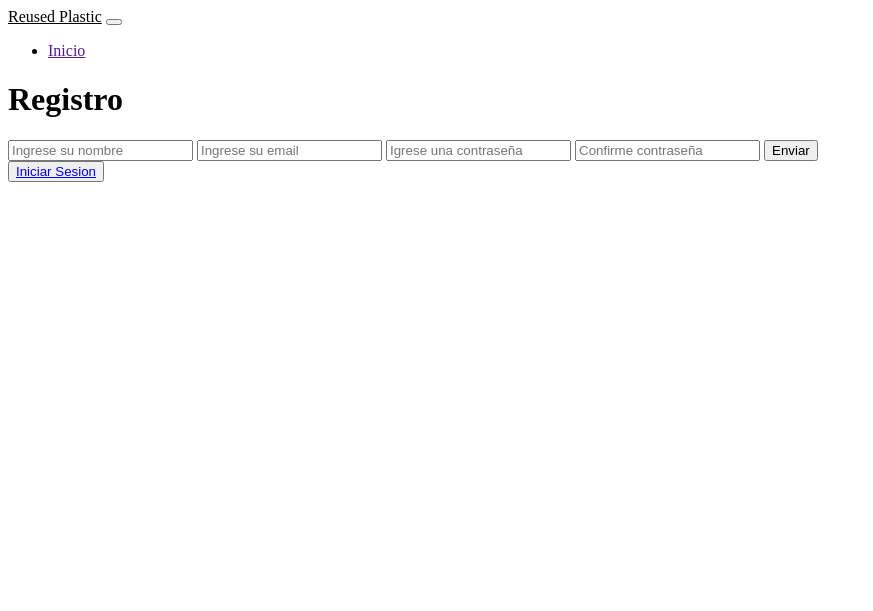
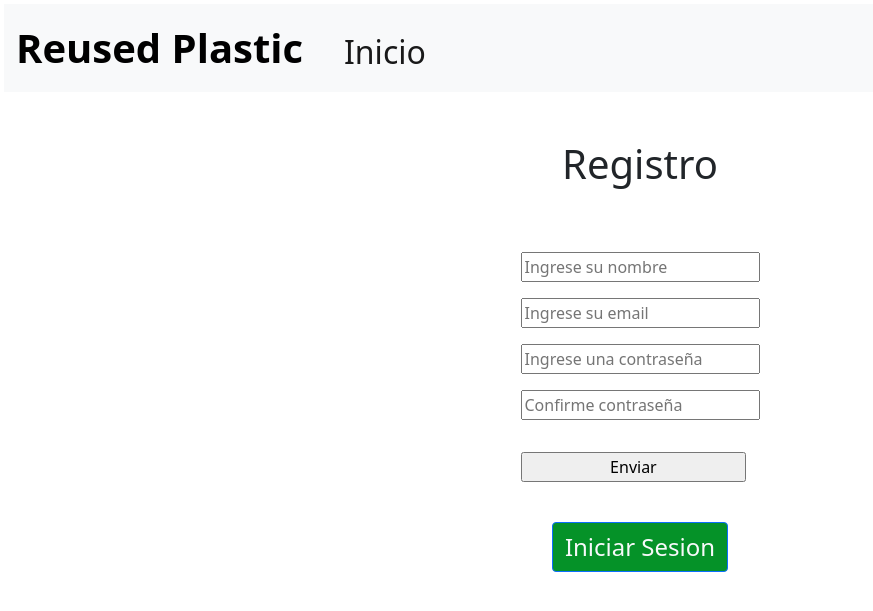
Before and after one commit to AnibalLP/Emprendimiento2021, a PHP site: page /signup.php in a window 1280 px wide. Shown: the top 611 px of the page, without its empty margins (0-873 px from the left). Run offline with PHP 8.4, Linux system fonts and the light colour scheme.

Commit message:
diseño
-formulario de registro

```diff
--- a/Comenzando/login.php
+++ b/Comenzando/login.php
@@ -33,15 +33,14 @@
     <link href="https://cdn.jsdelivr.net/npm/bootstrap@5.0.2/dist/css/bootstrap.min.css" rel="stylesheet" integrity="sha384-EVSTQN3/azprG1Anm3QDgpJLIm9Nao0Yz1ztcQTwFspd3yD65VohhpuuCOmLASjC" crossorigin="anonymous">
   </head>
   <body>
-    <?php require 'partials/header0.php' ?>
+    <?php require 'partials/header1.php' ?>
 
     <?php if(!empty($message)): ?>
       <p> <?= $message ?></p>
     <?php endif; ?>
-
+    <h1 class="d-flex justify-content-center aling-center m-5">Inicio de sesión</h1>
     <div class="d-flex justify-content-center rounded-3 rounded-lg">
     <form class="" action="login.php" method="POST">
-
       <input class="row justify-content-center m-3" name="usuario" type="text" placeholder="Ingrese su nombre">
       <input class="row justify-content-center m-3" name="email" type="text" placeholder="Ingrese su email">
       <input class="row justify-content-center m-3" name="passwrd" type="password" placeholder="Ingrese su contraseña">
--- a/Comenzando/partials/header0.php
+++ b/Comenzando/partials/header0.php
@@ -1,5 +1,3 @@
 <h1 class="d-flex justify-content-center aling-center m-5">
     Reused Plastic
 </h1>
-
-<h1 class="d-flex justify-content-center aling-center m-5">Inicio de sesión</h1>
--- a/Comenzando/partials/header1.php
+++ b/Comenzando/partials/header1.php
@@ -8,7 +8,7 @@
     <div class="collapse navbar-collapse" id="navbarText">
       <ul class="navbar-nav me-auto m-2 mb-lg-0 text-dark">
         <li class="nav-item">
-          <a class="nav-link active" aria-current="page" href="">Inicio</a>
+          <a class="nav-link active" aria-current="page" href="index.php">Inicio</a>
         </li>
         <?php
                       if (isset($_SESSION['user_id'])) {
--- a/Comenzando/signup.php
+++ b/Comenzando/signup.php
@@ -25,6 +25,8 @@
     <meta charset="utf-8">
     <title>Registro</title>
     <link href="https://fonts.googleapis.com/css?family=Roboto" rel="stylesheet">
+    <link href="https://cdn.jsdelivr.net/npm/bootstrap@5.1.3/dist/css/bootstrap.min.css" rel="stylesheet"
+        integrity="sha384-1BmE4kWBq78iYhFldvKuhfTAU6auU8tT94WrHftjDbrCEXSU1oBoqyl2QvZ6jIW3" crossorigin="anonymous">
 
 </head>
   <body>
@@ -35,15 +37,19 @@
       <p> <?= $message ?></p>
     <?php endif; ?>
 
-    <h1>Registro</h1>
+    <h1 class="d-flex justify-content-center aling-center m-5">Registro</h1>
+    <div class="d-flex justify-content-center rounded-3 rounded-lg">
     <form action="signup.php" method="POST">
-    <input name="usuario" type="text" placeholder="Ingrese su nombre">
-      <input name="email" type="text" placeholder="Ingrese su email">
-      <input name="password" type="password" placeholder="Igrese una contraseña">
-      <input name="confirm_password" type="password" placeholder="Confirme contraseña">
-      <input type="submit" value="Enviar">
+      <input class="row justify-content-center m-3" name="usuario" type="text" placeholder="Ingrese su nombre">
+      <input class="row justify-content-center m-3" name="email" type="text" placeholder="Ingrese su email">
+      <input class="row justify-content-center m-3" name="password" type="password" placeholder="Ingrese una contraseña">
+      <input class="row justify-content-center m-3" name="confirm_password" type="password" placeholder="Confirme contraseña">
+      <input class="col-md-10 justify-content-center m-3"  type="submit" value="Enviar">
     </form>
-    <button class="botones" ><a class="botones-RL" href="login.php">Iniciar Sesion</a></button>
 
+    </div>
+    <div class="d-flex justify-content-center m-3">
+    <button class="btn btn-primary m-2" style="background-color:#059228" ><a class="text-decoration-none text-light fs-4" href="login.php">Iniciar Sesion</a></button>
+    </div>
   </body>
 </html>
```
Also changed, not shown: 1 other file.
